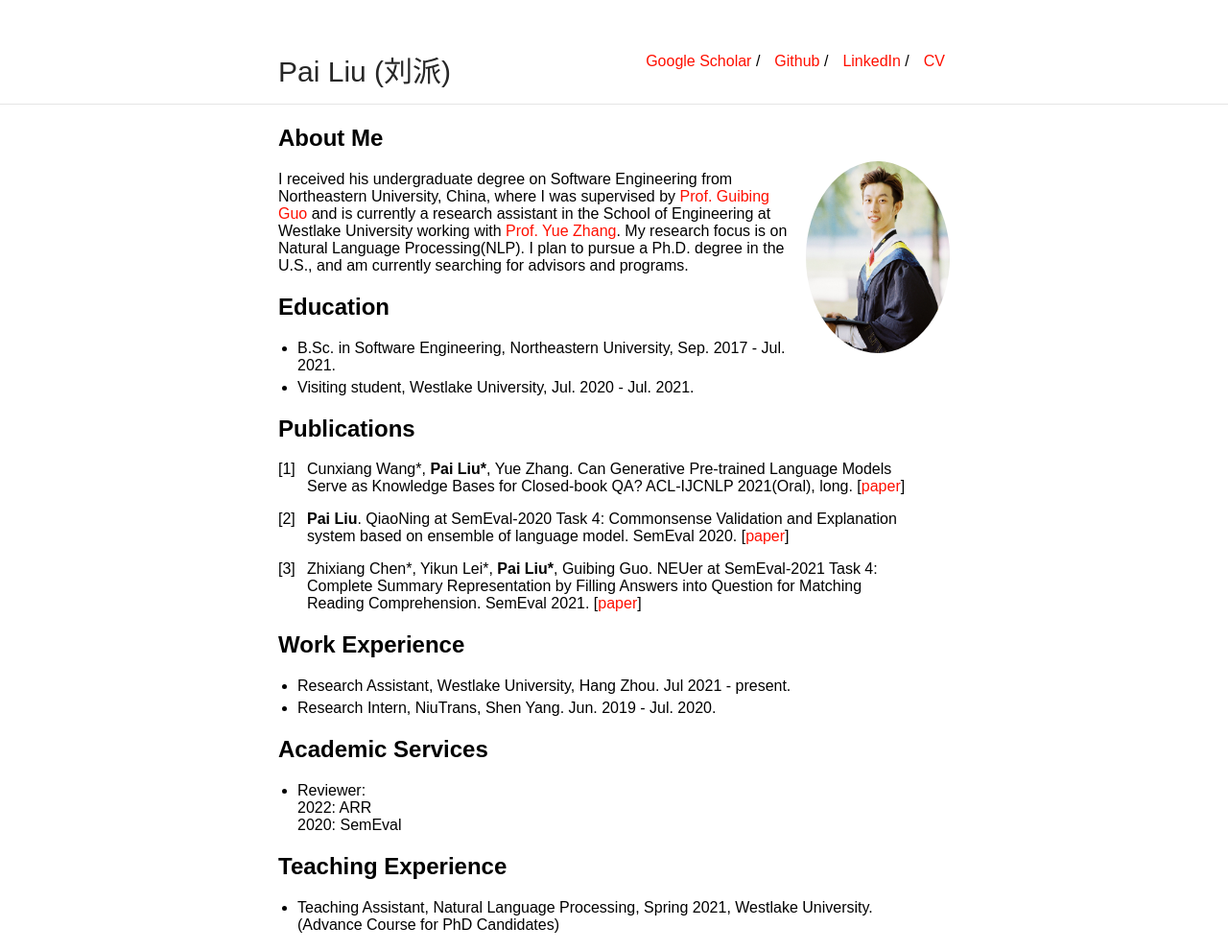
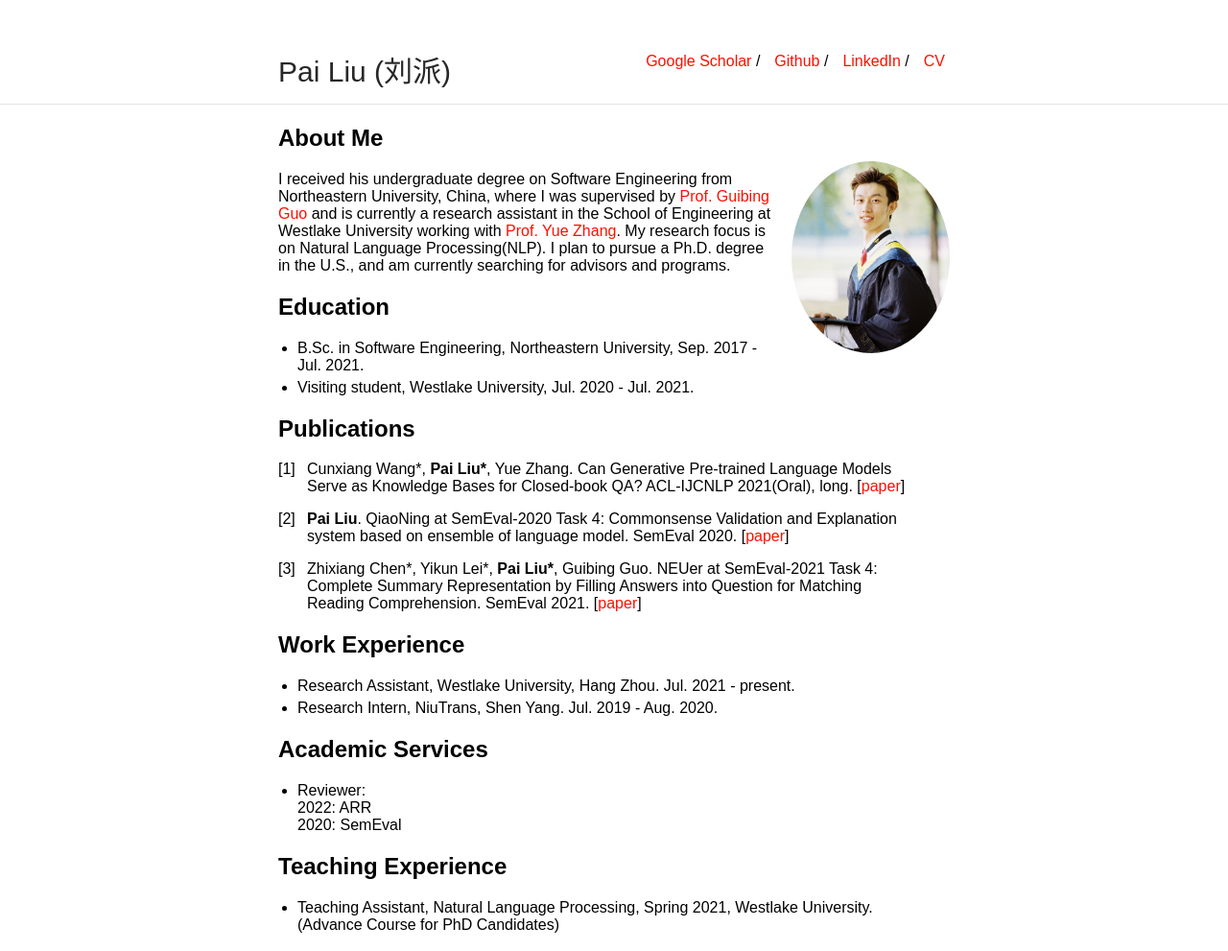
Before and after one commit to pailiu1998/pailiu1998.github.io, a Jekyll site: the page built from index.md, in a window 1280 px wide. Shown: the whole page at 96% size. Built offline with Jekyll 4.4.1, drawn with Linux system fonts in a browser that asks for light colours; our own code applies the rules of GitHub Pages for plain Markdown files.

Commit message:
profile version 1.0

```diff
--- a/_sass/vars.scss
+++ b/_sass/vars.scss
@@ -3,7 +3,7 @@
  */
 
 $accent: #FF0F00;
-$image-size-width: 150px;
+$image-size-width: 165px;
 $image-size-height: 200px;
 
 /*
--- a/index.md
+++ b/index.md
@@ -22,8 +22,8 @@ I received his undergraduate degree on Software Engineering from Northeastern Un
 
 
 ## Work Experience
-* Research Assistant, Westlake University, Hang Zhou. Jul 2021 - present.
-* Research Intern, NiuTrans, Shen Yang. Jun. 2019 - Jul. 2020.
+* Research Assistant, Westlake University, Hang Zhou. Jul. 2021 - present.
+* Research Intern, NiuTrans, Shen Yang. Jul. 2019 - Aug. 2020.
 
 ## Academic Services
 * Reviewer:<br>
```
